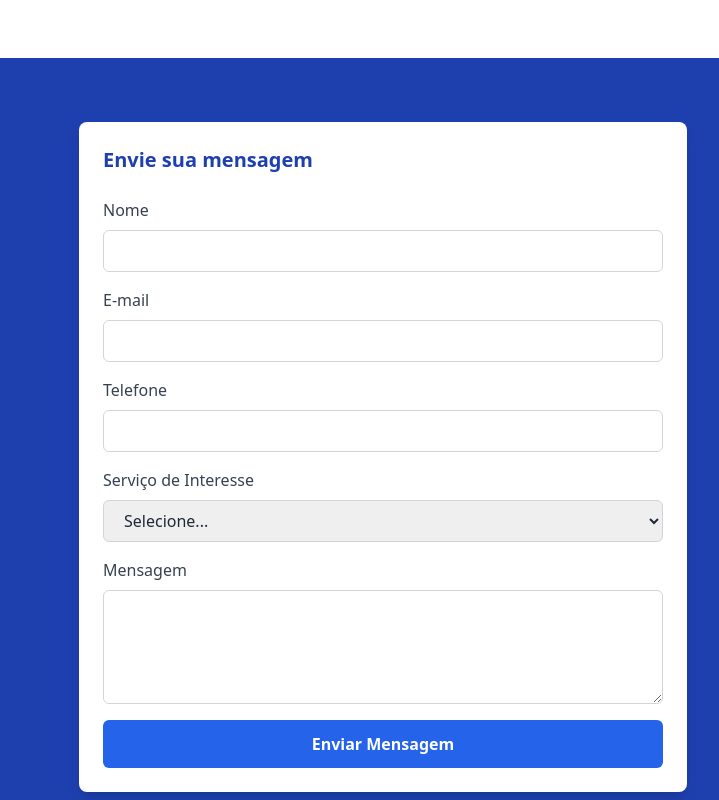
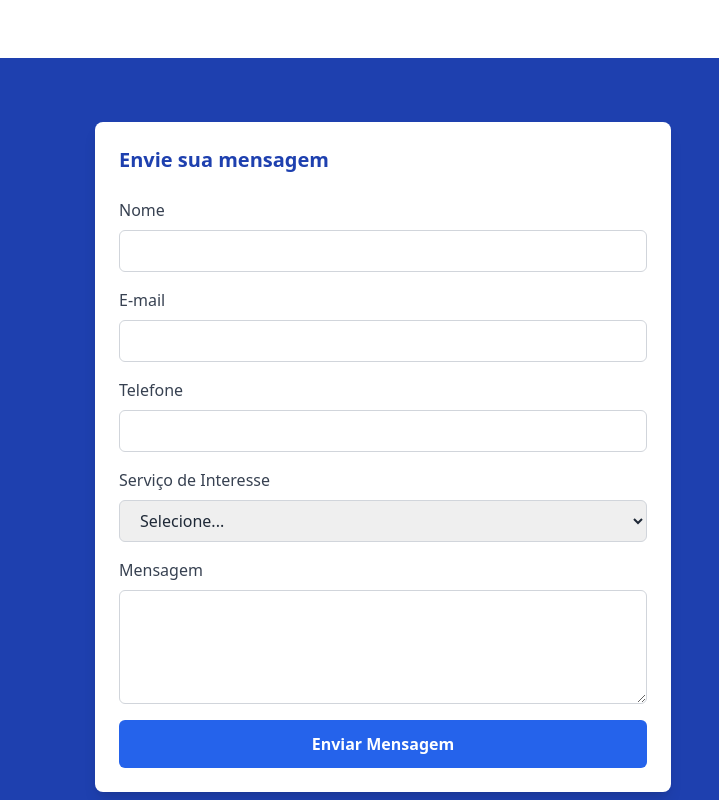
Before and after one commit to gleysson-dev/super-frio, a plain HTML site: page index.html in a window 1280 px wide. Shown: the part 3800-4600 px from the top of the page, 561-1280 px from the left. Drawn offline with nearby package versions, Linux system fonts and the light colour scheme.

Commit message:
Update index.html

```diff
--- a/index.html
+++ b/index.html
@@ -414,27 +414,31 @@ mercado<!DOCTYPE html>
                 </div>
 
      <div class="md:w-1/2">
-                    <form class="bg-white rounded-lg shadow-lg p-6 text-gray-800">
+                <form id="form" class="bg-white rounded-lg shadow-lg p-6 text-gray-800 max-w-xl mx-auto">
   <h3 class="text-xl font-bold text-blue-800 mb-6">Envie sua mensagem</h3>
 
   <div class="mb-4">
-                            <label for="name" class="block text-gray-700 font-medium mb-2">Nome</label>
-                            <input type="text" id="name" class="w-full px-4 py-2 border border-gray-300 rounded-md focus:outline-none focus:ring-2 focus:ring-blue-500">
+    <label for="nome" class="block text-gray-700 font-medium mb-2">Nome</label>
+    <input type="text" name="nome" id="nome" required
+           class="w-full px-4 py-2 border border-gray-300 rounded-md focus:outline-none focus:ring-2 focus:ring-blue-500">
   </div>
 
   <div class="mb-4">
     <label for="email" class="block text-gray-700 font-medium mb-2">E-mail</label>
-                            <input type="email" id="email" class="w-full px-4 py-2 border border-gray-300 rounded-md focus:outline-none focus:ring-2 focus:ring-blue-500">
+    <input type="email" name="email" id="email" required
+           class="w-full px-4 py-2 border border-gray-300 rounded-md focus:outline-none focus:ring-2 focus:ring-blue-500">
   </div>
 
   <div class="mb-4">
-                            <label for="phone" class="block text-gray-700 font-medium mb-2">Telefone</label>
-                            <input type="tel" id="phone" class="w-full px-4 py-2 border border-gray-300 rounded-md focus:outline-none focus:ring-2 focus:ring-blue-500">
+    <label for="telefone" class="block text-gray-700 font-medium mb-2">Telefone</label>
+    <input type="tel" name="telefone" id="telefone" required
+           class="w-full px-4 py-2 border border-gray-300 rounded-md focus:outline-none focus:ring-2 focus:ring-blue-500">
   </div>
 
   <div class="mb-4">
-                            <label for="service" class="block text-gray-700 font-medium mb-2">Serviço de Interesse</label>
-                            <select id="service" class="w-full px-4 py-2 border border-gray-300 rounded-md focus:outline-none focus:ring-2 focus:ring-blue-500">
+    <label for="servico" class="block text-gray-700 font-medium mb-2">Serviço de Interesse</label>
+    <select name="servico" id="servico" required
+            class="w-full px-4 py-2 border border-gray-300 rounded-md focus:outline-none focus:ring-2 focus:ring-blue-500">
       <option value="">Selecione...</option>
       <option value="refrigeracao-comercial">Refrigeração Comercial</option>
       <option value="climatizacao-residencial">Climatização Residencial</option>
@@ -445,17 +449,38 @@ mercado<!DOCTYPE html>
   </div>
 
   <div class="mb-4">
-                            <label for="message" class="block text-gray-700 font-medium mb-2">Mensagem</label>
-                            <textarea id="message" rows="4" class="w-full px-4 py-2 border border-gray-300 rounded-md focus:outline-none focus:ring-2 focus:ring-blue-500"></textarea>
+    <label for="mensagem" class="block text-gray-700 font-medium mb-2">Mensagem</label>
+    <textarea name="mensagem" id="mensagem" rows="4" required
+              class="w-full px-4 py-2 border border-gray-300 rounded-md focus:outline-none focus:ring-2 focus:ring-blue-500"></textarea>
   </div>
 
-                        <button type="submit" class="w-full bg-blue-600 text-white py-3 px-4 rounded-md font-bold hover:bg-blue-700 transition duration-300">Enviar Mensagem</button>
+  <button type="submit"
+          class="w-full bg-blue-600 text-white py-3 px-4 rounded-md font-bold hover:bg-blue-700 transition duration-300">
+    Enviar Mensagem
+  </button>
 </form>
-                </div>
-            </div>
-        </div>
-    </section>
 
+<!-- JAVASCRIPT PARA ENVIO -->
+<script>
+  document.getElementById("form").addEventListener("submit", function(e){
+    e.preventDefault();
+    const dados = Object.fromEntries(new FormData(e.target));
+
+    fetch("https://sheetdb.io/api/v1/7riyj2mf9ohif", {
+      method: "POST",
+      headers: { "Content-Type": "application/json" },
+      body: JSON.stringify({ data: dados })
+    })
+    .then(res => {
+      if(res.ok){
+        alert("Mensagem enviada com sucesso!");
+        e.target.reset(); // limpa os campos
+      } else {
+        alert("Erro ao enviar. Tente novamente.");
+      }
+    });
+  });
+</script>
 
     <!-- Map Section -->
 
```
Lines whose indentation alone changed are shown as unchanged.
